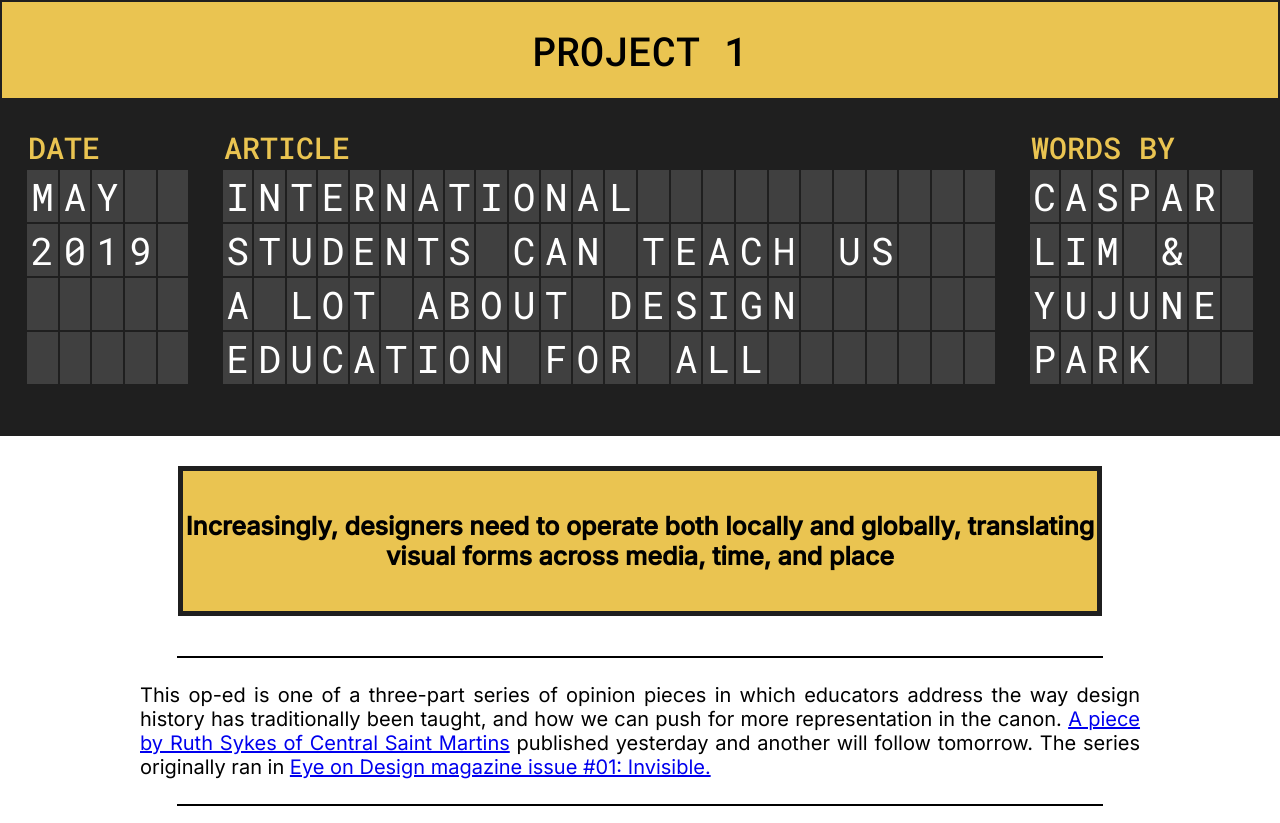
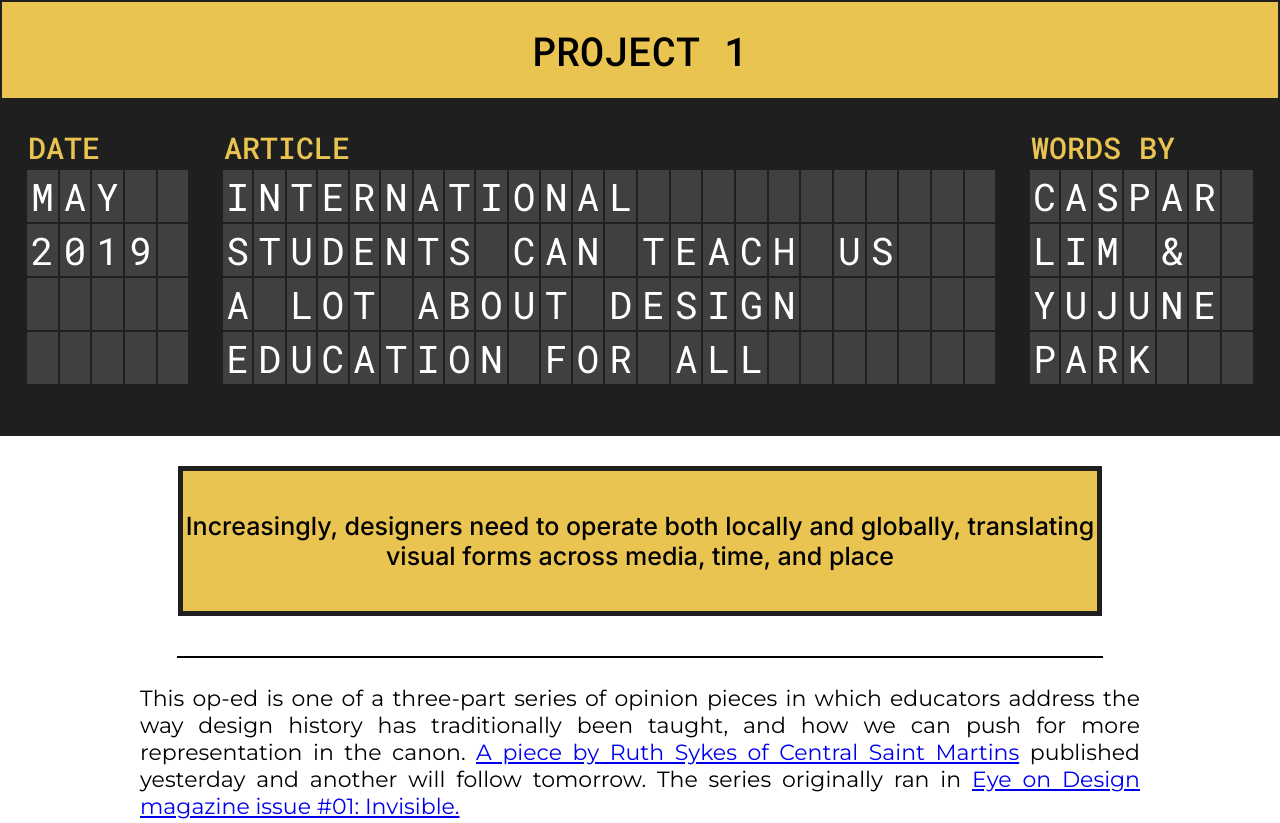
Before and after one commit to andremgrr/manuscript, a plain HTML site: page index.html in a window 1280 px wide. Shown: the top 823 px of the page. Drawn offline with Linux system fonts and the light colour scheme.

Commit message:
Update index.css

```diff
--- a/styles/index.css
+++ b/styles/index.css
@@ -15,6 +15,8 @@
 @import url('https://fonts.googleapis.com/css2?family=Space+Mono&display=swap');
 
 @import url('https://fonts.googleapis.com/css2?family=Inter:wght@200;300;400;500&display=swap');
+
+@import url('https://fonts.googleapis.com/css2?family=Montserrat:wght@300;400;500&display=swap');
 
 html, body{
 	margin:0;
@@ -96,7 +98,7 @@ th{
 	padding: 30px;
 	font-size: 25px;
 	text-align: center;
-	font-weight: 600;
+	font-weight: 500;
     color: black;
 	margin-left: auto;
 	margin-right: auto;
@@ -122,8 +124,8 @@ main{
 
 p{
 	max-width: 1000px;
-	font-family: 'Inter', sans-serif;
-	font-size: 20px;
+	font-family: 'Montserrat', sans-serif;
+	font-size: 22px;
 	padding-top: 5px;
 	padding-bottom: 5px;
     text-align: justify;
@@ -203,7 +205,7 @@ p{
 }
 
 .table-data-bottom{
-	background-color:black;
+	background-color:#1F1F1F;
 	font-family: 'Roboto Mono', monospace;
 	width: 100%;
 	padding-top: 40px;
```
